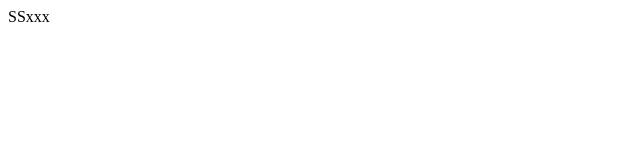
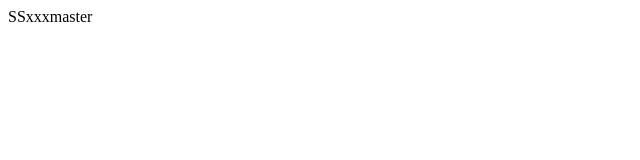
Before and after one commit to eatnoodles/hello, a plain HTML site: page WebContent/index.html in a window 1280 px wide. Shown: the full height of the page, 0-640 px from the left. Drawn offline with Linux system fonts and the light colour scheme.

Commit message:
master index

```diff
--- a/WebContent/index.html
+++ b/WebContent/index.html
@@ -5,6 +5,6 @@
 <title>Insert title here</title>
 </head>
 <body>
-SSxxx
+SSxxxmaster
 </body>
 </html>
```
